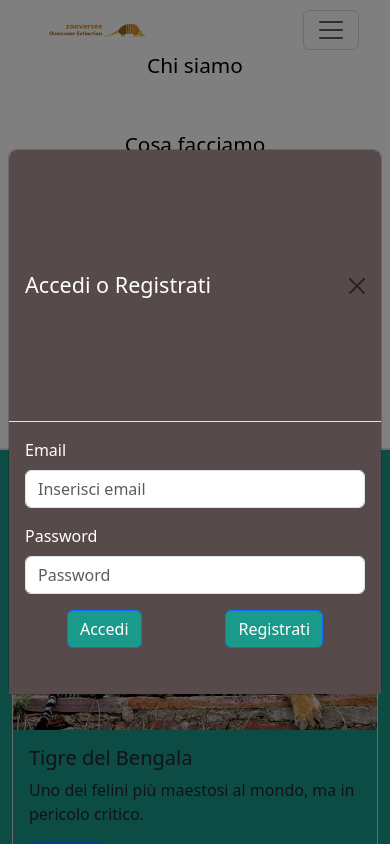
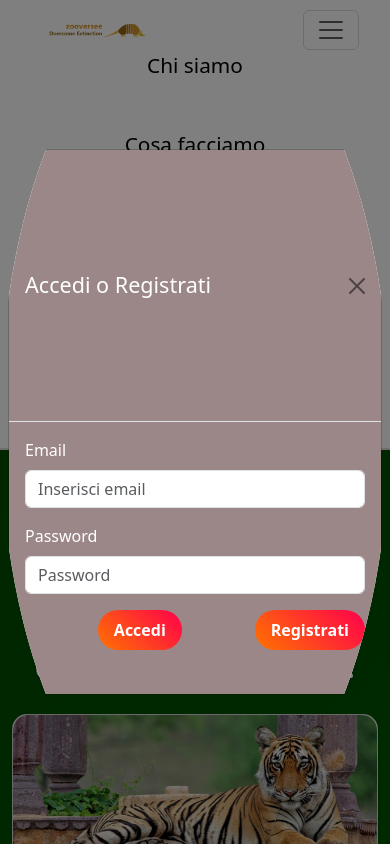
Before and after one commit to GiulioFardella/finalproject, a React (Create React App) app: page /adozione in a window 390 px wide. Shown: the top 844 px of the page. Built offline with nearby package versions, Linux system fonts and the light colour scheme.

Commit message:
adds mods

```diff
--- a/src/components/LoginModal.jsx
+++ b/src/components/LoginModal.jsx
@@ -13,7 +13,7 @@ function LoginModal({ show, handleClose }) {
   };
 
   return (
-    <Modal show={show} onHide={handleClose} centered>
+    <Modal show={show} onHide={handleClose} centered className="modal-container">
       <Modal.Header closeButton className="generalModal">
         <Modal.Title>Accedi o Registrati</Modal.Title>
       </Modal.Header>
--- a/src/components/Profile.jsx
+++ b/src/components/Profile.jsx
@@ -1,17 +1,19 @@
-
 import { useState } from "react";
 import { Container, Row, Col, Card, Button, Form } from "react-bootstrap";
 import "../css/profile.css"; // Importa il CSS
-
 
 function Profile() {
   // Stato per i dati utente
   const [user, setUser] = useState({
     name: "Mario Rossi",
+    username: "mariorossi93",
     email: "mario.rossi@email.com",
+    address: "Via Roma, 10, Milano",
+    phone: "+39 333 1234567",
+    website: "www.mariorossi.com",
     bio: "Amo la natura e mi impegno per proteggerla! 🌍",
     missions: ["Salvataggio tartarughe", "Pulizia foresta amazzonica"],
-
+    profilePic: "https://via.placeholder.com/150"
   });
 
   // Stato per la modifica del profilo
@@ -30,19 +32,16 @@ function Profile() {
   };
 
   return (
+    <div className="profile-container">
     <Container className="profile-container">
       <Row className="justify-content-center">
         <Col md={8}>
           <Card className="profile-card">
             <Card.Body className="text-center">
               {/* Foto Profilo */}
-              <img
-                src={user.profilePic}
-                alt="Profile"
-                className="profile-img"
-              />
+              <img src={user.profilePic} alt="Profile" className="profile-img" />
 
-              {/* Nome e Email */}
+              {/* Nome e Informazioni */}
               {editing ? (
                 <Form>
                   <Form.Group controlId="formName">
@@ -54,12 +53,48 @@ function Profile() {
                       onChange={handleChange}
                     />
                   </Form.Group>
+                  <Form.Group controlId="formUsername" className="mt-3">
+                    <Form.Label>Username</Form.Label>
+                    <Form.Control
+                      type="text"
+                      name="username"
+                      value={editedUser.username}
+                      onChange={handleChange}
+                    />
+                  </Form.Group>
                   <Form.Group controlId="formEmail" className="mt-3">
                     <Form.Label>Email</Form.Label>
                     <Form.Control
                       type="email"
                       name="email"
                       value={editedUser.email}
+                      onChange={handleChange}
+                    />
+                  </Form.Group>
+                  <Form.Group controlId="formAddress" className="mt-3">
+                    <Form.Label>Indirizzo</Form.Label>
+                    <Form.Control
+                      type="text"
+                      name="address"
+                      value={editedUser.address}
+                      onChange={handleChange}
+                    />
+                  </Form.Group>
+                  <Form.Group controlId="formPhone" className="mt-3">
+                    <Form.Label>Numero di Telefono</Form.Label>
+                    <Form.Control
+                      type="text"
+                      name="phone"
+                      value={editedUser.phone}
+                      onChange={handleChange}
+                    />
+                  </Form.Group>
+                  <Form.Group controlId="formWebsite" className="mt-3">
+                    <Form.Label>Sito Web</Form.Label>
+                    <Form.Control
+                      type="text"
+                      name="website"
+                      value={editedUser.website}
                       onChange={handleChange}
                     />
                   </Form.Group>
@@ -80,8 +115,12 @@ function Profile() {
               ) : (
                 <>
                   <h2>{user.name}</h2>
-                  <p>{user.email}</p>
-                  <p className="bio">{user.bio}</p>
+                  <p><strong>Username:</strong> {user.username}</p>
+                  <p><strong>Email:</strong> {user.email}</p>
+                  <p><strong>Indirizzo:</strong> {user.address}</p>
+                  <p><strong>Telefono:</strong> {user.phone}</p>
+                  <p><strong>Sito Web:</strong> <a href={user.website}>{user.website}</a></p>
+                  <p className="bio"><strong>Bio:</strong> {user.bio}</p>
                   <Button variant="primary" onClick={() => setEditing(true)}>
                     Modifica Profilo
                   </Button>
@@ -91,7 +130,7 @@ function Profile() {
           </Card>
 
           {/* Sezione Missioni */}
-          <Card className="missions-card mt-4">
+          <Card className="missions-card mt-4 missiondiv">
             <Card.Body>
               <h3>Le mie missioni</h3>
               <ul>
@@ -104,6 +143,7 @@ function Profile() {
         </Col>
       </Row>
     </Container>
+    </div>
   );
 }
 
--- a/src/css/adopt.css
+++ b/src/css/adopt.css
@@ -1,14 +1,77 @@
-.button {
-    background-color: var(--green);
-}
+/* 🌿 Stili generali */
 #generalAdoption {
-    background-color: var(--green);
+    background: linear-gradient(135deg, #004d00, #008000); /* Verde più profondo */
+    padding: 50px 0;
 }
 
+/* 🎨 Titolo e testo */
 .h1ado {
     color: white;
+    text-align: center;
+    font-size: 2.5rem;
+    text-shadow: 3px 3px 10px rgba(0, 0, 0, 0.5);
 }
 
+.card {
+    border-radius: 15px;
+    overflow: hidden;
+    transition: transform 0.3s ease, box-shadow 0.3s ease;
+}
+
+.card:hover {
+    transform: scale(1.05);
+    box-shadow: 0 10px 20px rgba(0, 0, 0, 0.2);
+}
+
+/* 🖼️ Immagine nella card */
+.card img {
+    height: 220px;
+    object-fit: cover;
+    border-top-left-radius: 15px;
+    border-top-right-radius: 15px;
+}
+
+/* 📋 Contenuto della card */
 .cardbody {
-    background-color: var(--green);
+    background: rgba(255, 255, 255, 0.9);
+    padding: 15px;
+    text-align: center;
+    border-bottom-left-radius: 15px;
+    border-bottom-right-radius: 15px;
 }
+
+/* 🟢 Pulsante "Adotta" */
+.button {
+    background: linear-gradient(45deg, #ff7300, #ff004c);
+    border: none;
+    padding: 10px 20px;
+    font-size: 1.2rem;
+    font-weight: bold;
+    border-radius: 25px;
+    color: white;
+    transition: all 0.3s ease-in-out;
+    display: block;
+    margin: 0 auto;
+}
+
+.button:hover {
+    background: linear-gradient(45deg, #ff004c, #ff7300);
+    box-shadow: 0 0 15px rgba(255, 115, 0, 0.8);
+    transform: scale(1.1);
+}
+
+/* 📱 Responsività */
+@media screen and (max-width: 768px) {
+    .h1ado {
+        font-size: 2rem;
+    }
+
+    .card img {
+        height: 180px;
+    }
+
+    .button {
+        font-size: 1rem;
+        padding: 8px 16px;
+    }
+}
--- a/src/css/login.css
+++ b/src/css/login.css
@@ -2,9 +2,14 @@
    background-color: var(--green);
 
 }
+.modal-container {
+    border-radius: 50%;
+}
+
 .generalModal {
-    background-color: rgb(87, 74, 74);
+    background-color: rgb(155, 135, 135);
     color: white;
     height: 17rem;
 
+
 }
--- a/src/css/profile.css
+++ b/src/css/profile.css
@@ -1,3 +1,6 @@
 .profile-container {
-
+    background: linear-gradient(135deg, #004d00, #008000)
 }
+.missiondiv {
+    margin-bottom: 2rem;
+}
```
Also changed, not shown: src/components/MyNavbar.jsx (+7 -11 lines).
